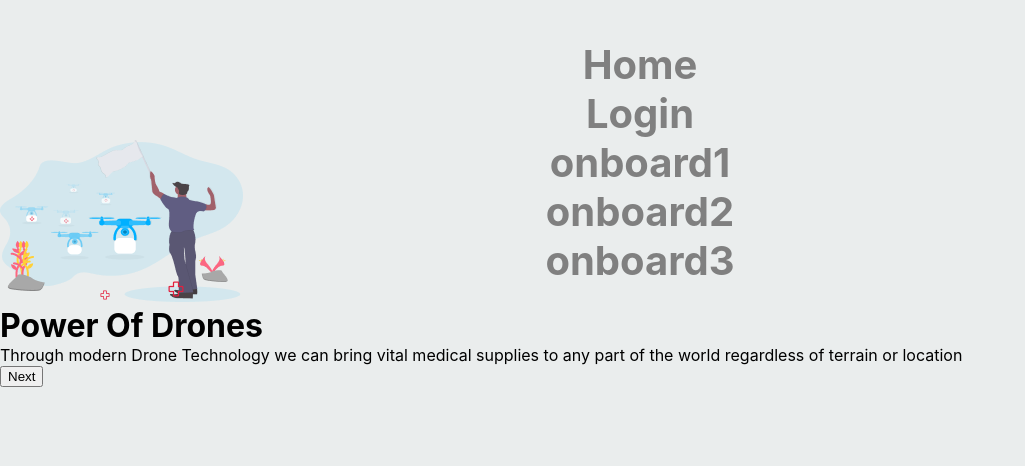
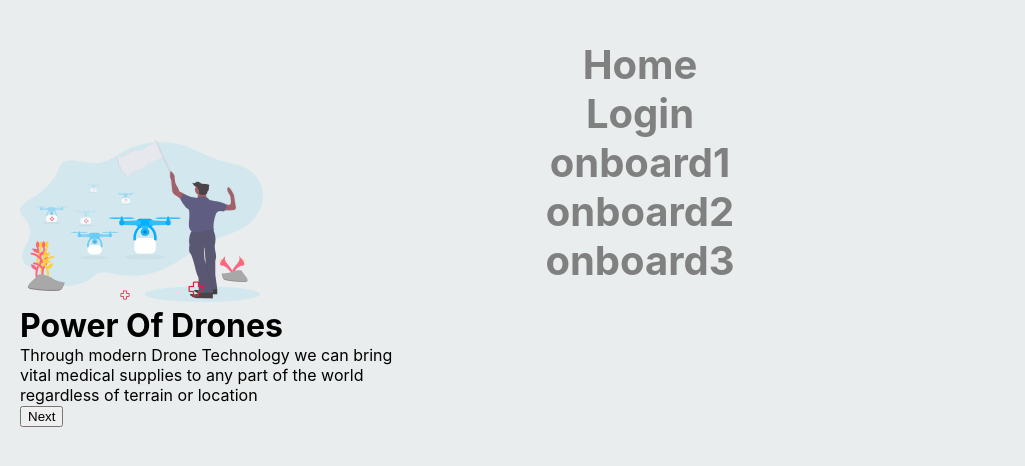
Before and after one commit to med-drone/med_frontend, a React (Create React App) app in the folder frontend/: page /onboard2 in a window 1280 px wide. Shown: the top 466 px of the page, without its empty margins (0-1025 px from the left). Built offline with nearby package versions, Linux system fonts and the light colour scheme; no server answers.

Commit message:
Css correction

```diff
--- a/frontend/src/Onboard2.js
+++ b/frontend/src/Onboard2.js
@@ -2,7 +2,7 @@ import React from 'react'
 
 function Onboard2() {
     return (
-        <div>
+        <div className="one">
               <img
 
          className="onboard2"
--- a/frontend/src/Onboard3.js
+++ b/frontend/src/Onboard3.js
@@ -2,7 +2,7 @@ import React from 'react'
 
 function Onboard3() {
     return (
-        <div>
+        <div className="one">
                    <img
 
          className="onboard2"
```
